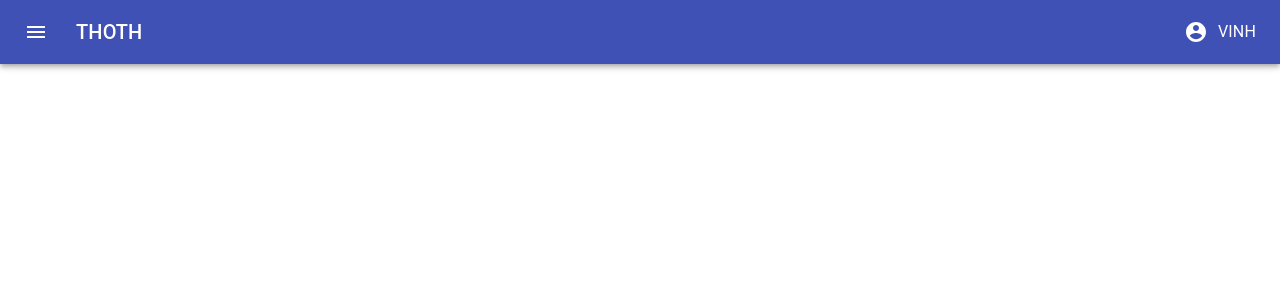
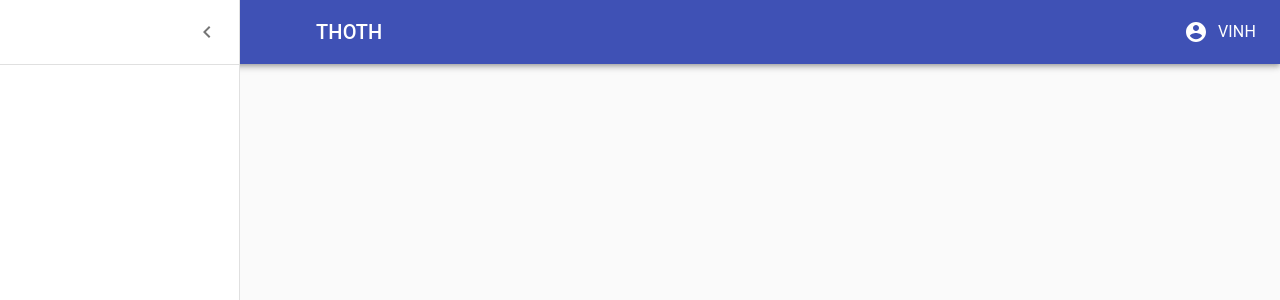
Before and after one commit to sang89/thoth, a React (Create React App) app in the folder thoth_frontend/: page /404 in a window 1280 px wide. Both pictures are taken after a click on the button 36 px from the left and 32 px from the top of the page. Shown: the top 300 px of the page. Built offline with nearby package versions, Linux system fonts and the light colour scheme.

Commit message:
adding skeleton for drawer

```diff
--- a/thoth_frontend/src/Components/ThothAppBar.tsx
+++ b/thoth_frontend/src/Components/ThothAppBar.tsx
@@ -1,9 +1,10 @@
-import React from 'react';
+import React, { useState } from 'react';
 import { fade, makeStyles, Theme, createStyles } from '@material-ui/core';
 import {AppBar, Toolbar, IconButton, Typography, MenuItem, Menu} from '@material-ui/core';
 import MenuIcon from '@material-ui/icons/Menu';
 import AccountCircle from '@material-ui/icons/AccountCircle';
 import MoreIcon from '@material-ui/icons/MoreVert';
+import ThothDrawer from './ThothDrawer';
 
 const useStyles = makeStyles((theme: Theme) =>
   createStyles({
@@ -138,6 +139,11 @@
     </Menu>
   );
 
+  const [drawerOpen, setDrawerOpen] = useState(false);
+  const handleMenuIconOnClick = () => {
+    setDrawerOpen(!drawerOpen);
+  };
+
   return (
     <div className={classes.grow}>
       <AppBar position="static">
@@ -147,9 +153,11 @@
             className={classes.menuButton}
             color="inherit"
             aria-label="open drawer"
+            onClick={handleMenuIconOnClick}
           >
             <MenuIcon />
           </IconButton>
+          <ThothDrawer open={drawerOpen} setOpen={setDrawerOpen}/>
           <Typography className={classes.title} variant="h6" noWrap>
             THOTH
           </Typography>
--- /dev/null
+++ b/thoth_frontend/src/Components/ThothDrawer.tsx
@@ -0,0 +1,119 @@
+import React, { useEffect } from 'react';
+import clsx from 'clsx';
+import { makeStyles, useTheme, Theme, createStyles } from '@material-ui/core/styles';
+import Drawer from '@material-ui/core/Drawer';
+import CssBaseline from '@material-ui/core/CssBaseline';
+import AppBar from '@material-ui/core/AppBar';
+import Toolbar from '@material-ui/core/Toolbar';
+import List from '@material-ui/core/List';
+import Typography from '@material-ui/core/Typography';
+import Divider from '@material-ui/core/Divider';
+import IconButton from '@material-ui/core/IconButton';
+import MenuIcon from '@material-ui/icons/Menu';
+import ChevronLeftIcon from '@material-ui/icons/ChevronLeft';
+import ChevronRightIcon from '@material-ui/icons/ChevronRight';
+import ListItem from '@material-ui/core/ListItem';
+import ListItemIcon from '@material-ui/core/ListItemIcon';
+import ListItemText from '@material-ui/core/ListItemText';
+import InboxIcon from '@material-ui/icons/MoveToInbox';
+import MailIcon from '@material-ui/icons/Mail';
+
+const drawerWidth = 240;
+
+const useStyles = makeStyles((theme: Theme) =>
+  createStyles({
+    root: {
+      display: 'flex',
+    },
+    appBar: {
+      transition: theme.transitions.create(['margin', 'width'], {
+        easing: theme.transitions.easing.sharp,
+        duration: theme.transitions.duration.leavingScreen,
+      }),
+    },
+    appBarShift: {
+      width: `calc(100% - ${drawerWidth}px)`,
+      marginLeft: drawerWidth,
+      transition: theme.transitions.create(['margin', 'width'], {
+        easing: theme.transitions.easing.easeOut,
+        duration: theme.transitions.duration.enteringScreen,
+      }),
+    },
+    menuButton: {
+      marginRight: theme.spacing(2),
+    },
+    hide: {
+      display: 'none',
+    },
+    drawer: {
+      width: drawerWidth,
+      flexShrink: 0,
+    },
+    drawerPaper: {
+      width: drawerWidth,
+    },
+    drawerHeader: {
+      display: 'flex',
+      alignItems: 'center',
+      padding: theme.spacing(0, 1),
+      // necessary for content to be below app bar
+      ...theme.mixins.toolbar,
+      justifyContent: 'flex-end',
+    },
+    content: {
+      flexGrow: 1,
+      padding: theme.spacing(3),
+      transition: theme.transitions.create('margin', {
+        easing: theme.transitions.easing.sharp,
+        duration: theme.transitions.duration.leavingScreen,
+      }),
+      marginLeft: -drawerWidth,
+    },
+    contentShift: {
+      transition: theme.transitions.create('margin', {
+        easing: theme.transitions.easing.easeOut,
+        duration: theme.transitions.duration.enteringScreen,
+      }),
+      marginLeft: 0,
+    },
+  }),
+);
+
+export default function ThothDrawer(props: any) {
+  const classes = useStyles();
+  const theme = useTheme();
+  const [open, setOpen] = React.useState(props.open);
+
+  const handleDrawerClose = () => {
+    setOpen(false);
+    props.setOpen(false);
+  };
+
+  useEffect(() => {
+    setOpen(props.open);
+  }, [props]);
+
+  return (
+    <div className={classes.root}>
+      <CssBaseline />
+      <Drawer
+        className={classes.drawer}
+        variant="persistent"
+        anchor="left"
+        open={open}
+        classes={{
+          paper: classes.drawerPaper,
+        }}
+      >
+        <div className={classes.drawerHeader}>
+          <IconButton onClick={handleDrawerClose}>
+            {theme.direction === 'ltr' ? <ChevronLeftIcon /> : <ChevronRightIcon />}
+          </IconButton>
+        </div>
+        <Divider />
+        <List>
+        </List>
+      </Drawer>
+    </div>
+  );
+}
```
Also changed, not shown: 1 other file (tests, documents, lock files or other folders).
